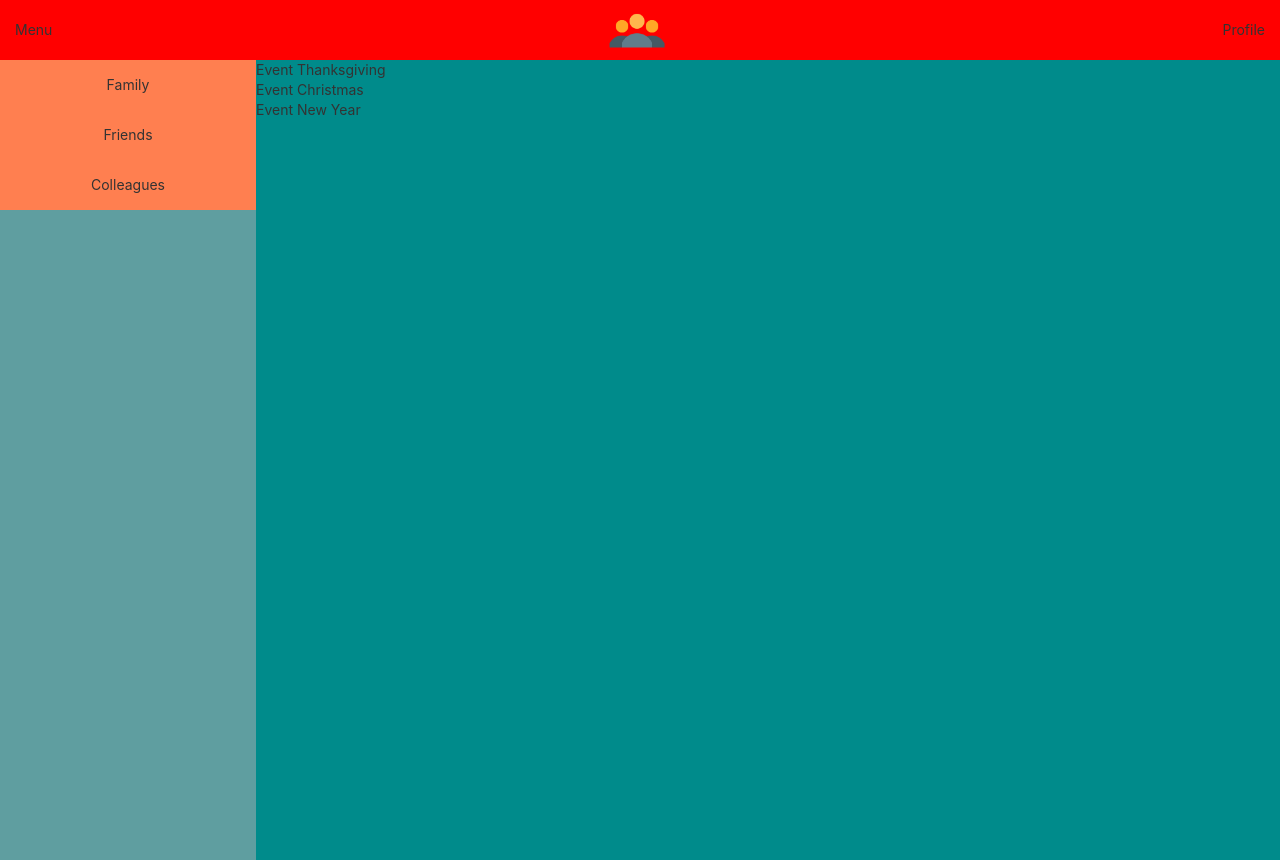
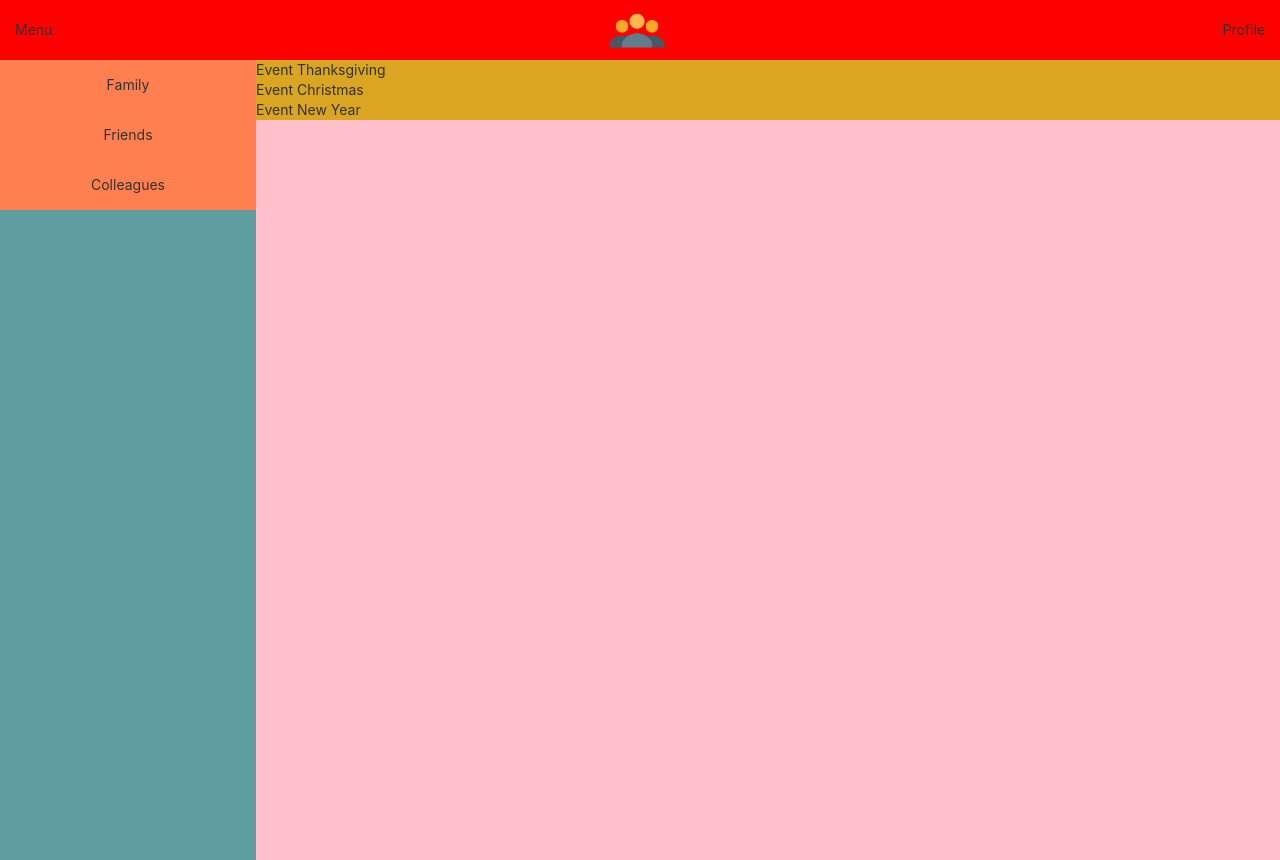
Before and after one commit to bcavenagh/social, a React (Create React App) app: page / in a window 1280 px wide. Built offline with nearby package versions, Linux system fonts and the light colour scheme.

Commit message:
added styling for indiv event

```diff
--- a/src/Components/UI/Events/Event.js/Event.js
+++ b/src/Components/UI/Events/Event.js/Event.js
@@ -1,7 +1,8 @@
 import React from 'react';
+import classes from './Event.module.css';
 
 const event = (props) => (
-    <div>
+    <div className={classes.Event}>
         Event {props.name}
     </div>
 );
--- /dev/null
+++ b/src/Components/UI/Events/Event.js/Event.module.css
@@ -0,0 +1,4 @@
+.Event{
+    background-color: goldenrod;
+
+}
--- a/src/Containers/Dashboard/Dashboard.module.css
+++ b/src/Containers/Dashboard/Dashboard.module.css
@@ -1,4 +1,4 @@
 .Dashboard{
-    background-color: darkcyan;
+    background-color: pink;
     width:80%;
 }
```
